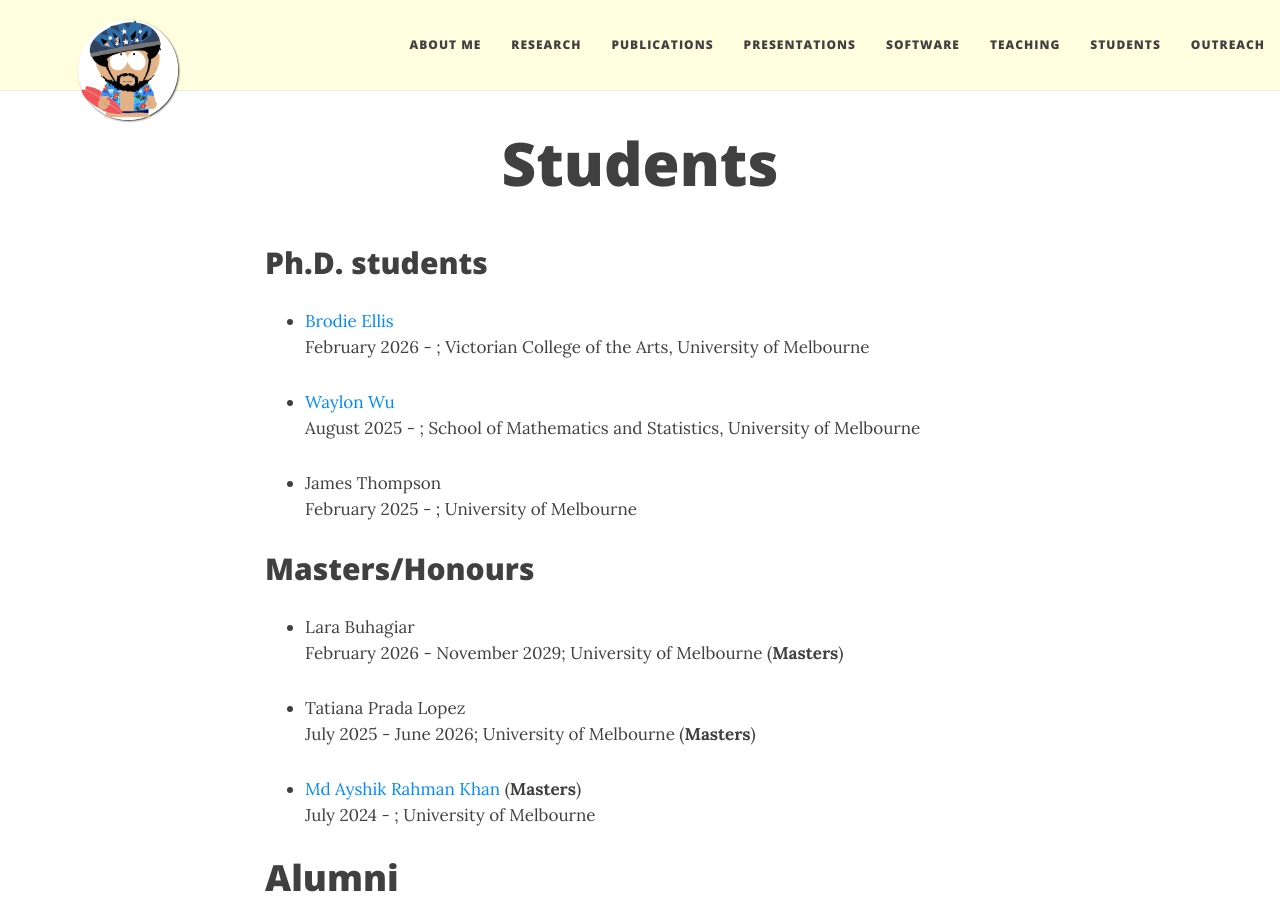
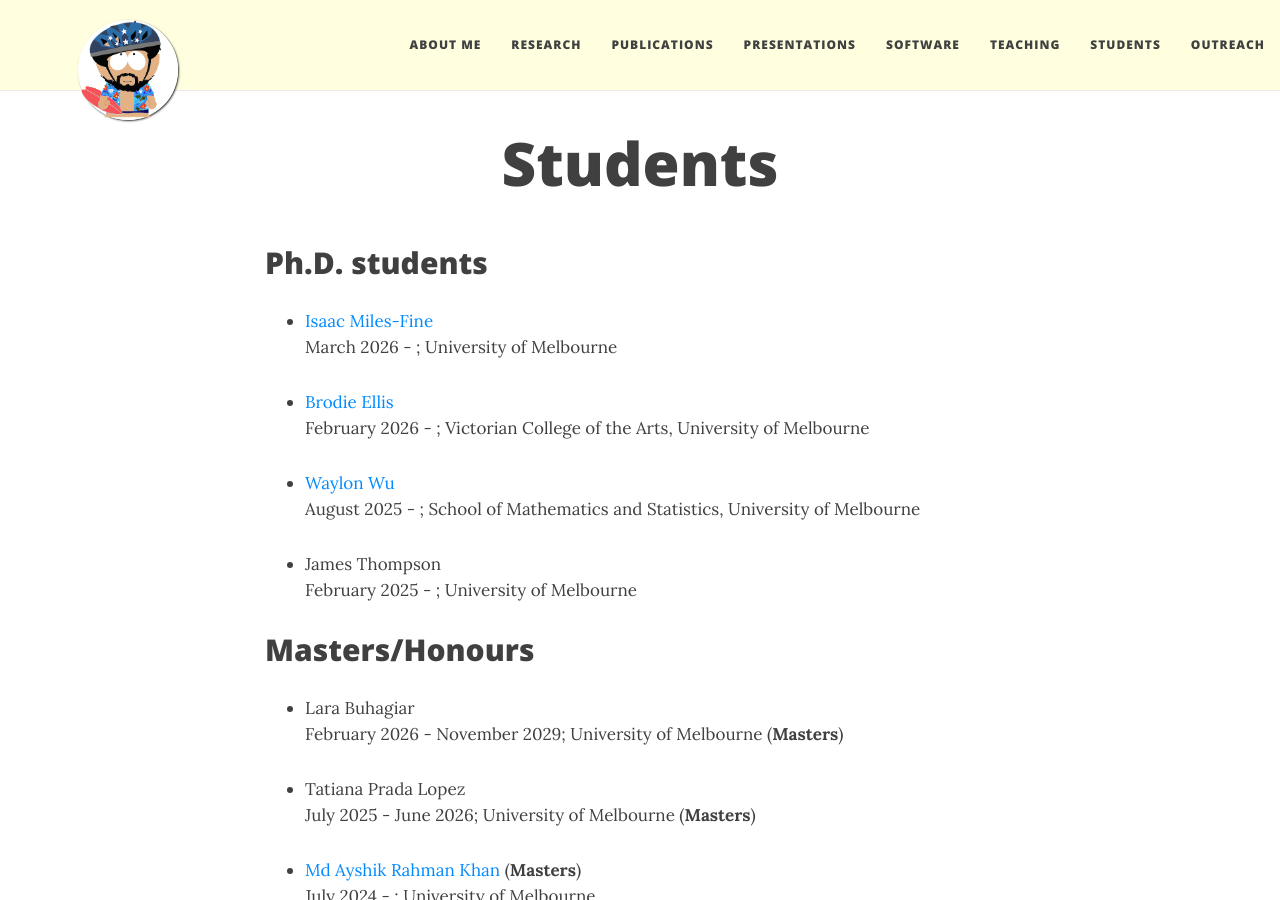
Before and after one commit to navidcy/navidcy.github.io, a Jekyll site: the page built from students.md, in a window 1280 px wide and 900 px high. Built offline with Jekyll 4.4.1, drawn with Linux system fonts in a browser that asks for light colours; nearby versions of some CDN libraries.

Commit message:
Add Isaac Miles-Fine and update Bundler to 4.0.22

```diff
--- a/students.md
+++ b/students.md
@@ -5,6 +5,10 @@ title: Students
 ---
 
 ## Ph.D. students
+
+- [Isaac Miles-Fine][isaac-website]<br/>
+  March 2026 - ; University of Melbourne
+
 
 - [Brodie Ellis][brodie-website]<br/>
   February 2026 - ; Victorian College of the Arts, University of Melbourne
@@ -77,6 +81,7 @@ title: Students
   November 2019 - February 2020; Australian National University (**3rd year**) <br/>
   Fourier-based pseudospectral methods for solving partial differential equations
 
+[isaac-website]: https://sgeas.unimelb.edu.au/research/weather-prediction-and-data-assimilation/people
 [ayshik-scholar]: https://scholar.google.com/citations?user=4s75ALIAAAAJ
 [waylon-github]: https://github.com/waylonwh
 [brodie-website]: https://www.brodieellis.com
```
Also changed, not shown: Gemfile.lock.
